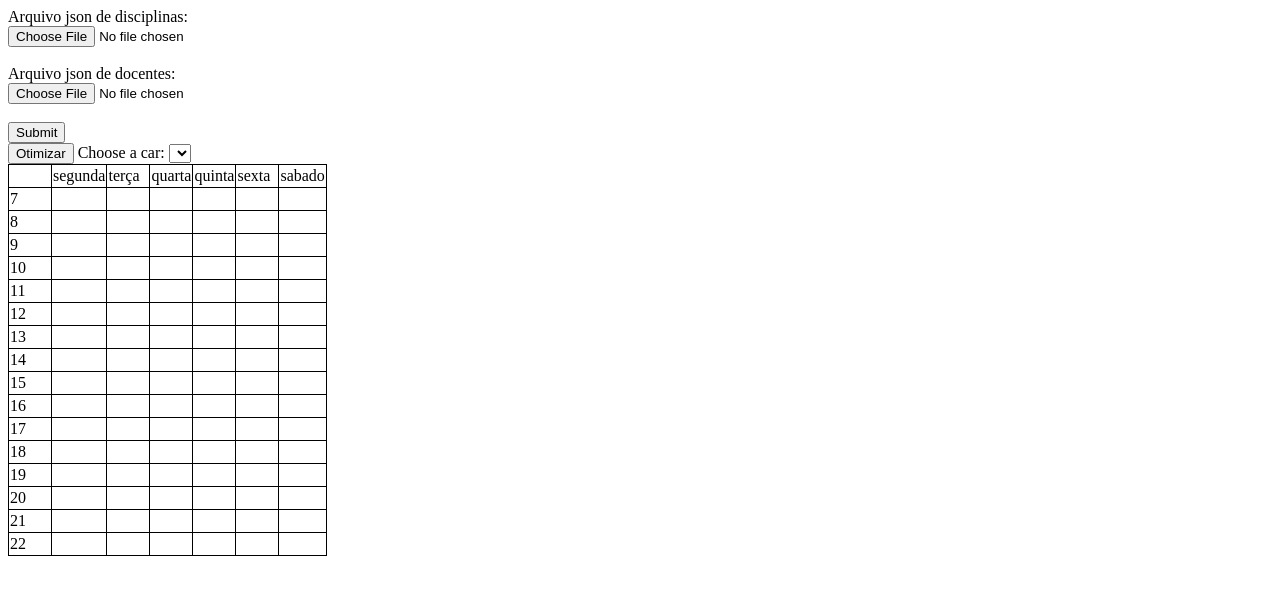
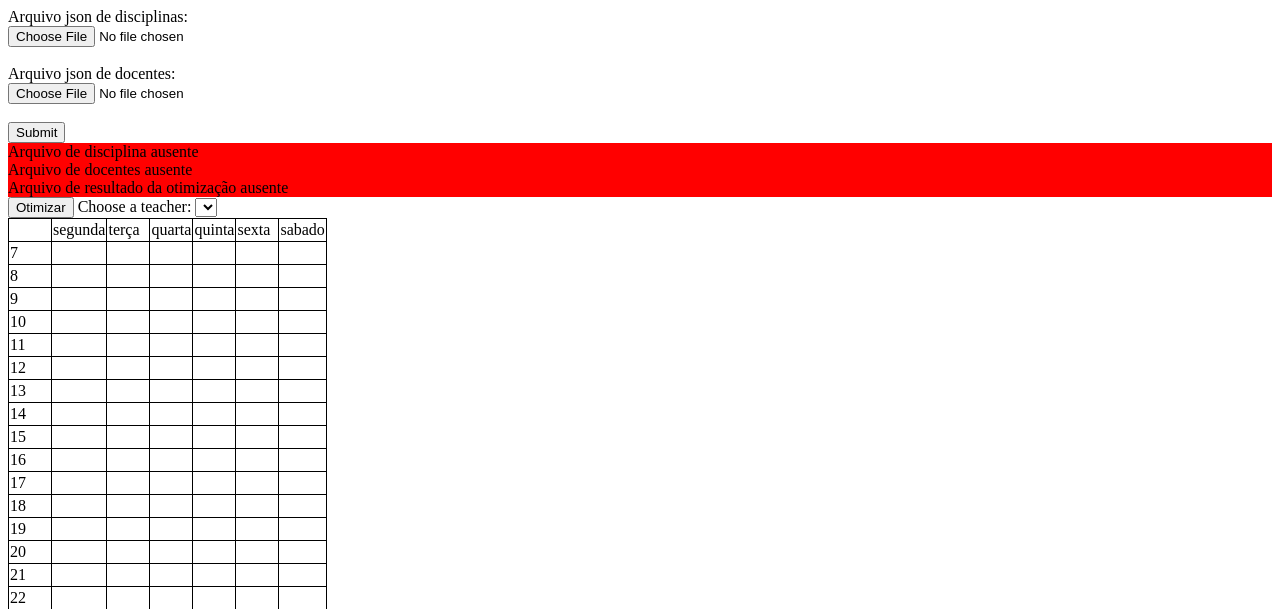
Before and after one commit to ElMigu17/TCC, a Flask app: page / in a window 1280 px wide. Shown: the top 609 px of the page. Run offline with Flask 3, Linux system fonts and the light colour scheme; lists and menus that the app fills with data are empty.

Commit message:
checar presença dos arquivos

```diff
--- a/app.py
+++ b/app.py
@@ -2,6 +2,8 @@ from flask import Flask, request, render_template, jsonify
 import json
 from organizer.Modelo import distribuicao_graduacao as dg
 from organizer.Estruturas_de_Dados import array_manipulator as am
+import os
+
 
 app = Flask(__name__)
 mydg = dg()
@@ -19,7 +21,7 @@ def upload():
         data = file_out.read().decode('utf8')
         json_object = json.loads(data)
 
-        with open('saves/diciplinas.json', 'w') as file:
+        with open('data/diciplinas.json', 'w') as file:
             json.dump(json_object, file)
 
     if 'docentes' in request.files:
@@ -27,7 +29,7 @@ def upload():
         data = file_out.read().decode('utf8')
         json_object = json.loads(data)
 
-        with open('saves/docentes.json', 'w') as file:
+        with open('data/docentes.json', 'w') as file:
             json.dump(json_object, file)
 
     return "a"
@@ -35,13 +37,16 @@ def upload():
 
 @app.route('/optimize', methods=['POST'])
 def optimize():
-    with open('saves/docentes.json', 'r') as file:
+    with open('data/docentes.json', 'r') as file:
         docentes = json.load(file)
 
-    with open('saves/diciplinas.json', "r") as file:
+    with open('data/diciplinas.json', "r") as file:
         diciplinas = json.load(file)
 
     mydg.calcula(diciplinas, docentes)
+
+    with open('data/resultado.json', "w") as file:
+        json.dump(myam.array_object_to_dict(mydg.docentes), file)
 
     return 'Optimization'
 
@@ -53,9 +58,9 @@ def show_results():
 @app.route('/docentes-info')
 def docentes_info():
     try:
-        with open('saves/docente_saida2023-1.json', 'r') as file:
+        with open('data/resultado.json', 'r') as file:
             docentes = json.load(file)
-        with open('saves/diciplinas.json', 'r') as file:
+        with open('data/diciplinas.json', 'r') as file:
             diciplinas = json.load(file)
     except:
         return "Arquivo diciplina e/ou o resultado da otimização não estão presentes"
@@ -70,6 +75,21 @@ def docentes_info():
 
     return docentes
 
+
+
+@app.route('/files-existence')
+def files_existence():
+    existencia = {"diciplinas": False, "docentes": False, "resultado": False}
+
+    for ex in existencia:
+        if os.path.exists("data/" + ex + ".json"):
+            existencia[ex] = True
+
+
+
+    return existencia
+
+
 @app.route('/get-json/<caminho>')
 def get_json(caminho):
     return caminho
--- a/organizer/Estruturas_de_Dados.py
+++ b/organizer/Estruturas_de_Dados.py
@@ -149,6 +149,7 @@ class array_manipulator:
         return array_of_objects
 
     def dict_cod_turma(self, disciplinas: list):
+
         dictionary = {}
 
         for disc in disciplinas:
--- a/templates/upload.html
+++ b/templates/upload.html
@@ -15,9 +15,15 @@
             <input type="submit" value="Submit">
         </form>
 
+        <div id="presenca-de-arquivo">
+            <div class="ausente">Arquivo de disciplina ausente</div>
+            <div class="ausente">Arquivo de docentes ausente</div>
+            <div class="ausente">Arquivo de resultado da otimização ausente</div>
+        </div>
+
         <button onclick="optimize()">Otimizar</button>
 
-        <label for="cars">Choose a car:</label>
+        <label for="docent_names">Choose a teacher:</label>
 
         <select name="docent_names" id="docent_names">
         </select>
@@ -38,12 +44,18 @@
             td > p {
                 margin: 0;
             }
+
+            .ausente{
+                background-color: red;
+            }
+            .presente{
+                background-color: green;
+            }
         </style>
 
         <script>
             var data_table = null;
             function select_docente(aa){
-                console.log(aa.target.value)
                 clear_table()
                 show_docent_diciplins(aa.target.value, data_table);
 
@@ -96,6 +108,7 @@
                         // Handle the response from the server
                         console.log(response);
                         get_data_table();
+                        check_files_existence();
                     },
                     error: function(xhr, status, error) {
                         // Handle any errors that occur during the request
@@ -154,14 +167,51 @@
                 });
             }
 
+            function check_files_existence(){
+                $.ajax({
+                    type: "GET",
+                    url: "files-existence",
+                    processData: false,
+                    contentType: false,
+                    success: function(response) {
+                        console.log(response);
+
+                        var a = document.getElementById("presenca-de-arquivo").getElementsByTagName("div")
+                        update_file_situation(response["diciplinas"], a[0]);
+                        update_file_situation(response["docentes"], a[1]);
+                        update_file_situation(response["resultado"], a[2]);
+
+                    },
+                    error: function(xhr, status, error) {
+                        console.error(error);
+                    }
+                });
+            }
+
+            function update_file_situation(exist, element){
+                if(exist){
+                    console.log("aaaaaaaaaaa")
+                    element.classList.remove("ausente")
+                    element.classList.add("presente")
+                    element.innerHTML = element.innerHTML.replace("ausente", "presente")
+                }
+                else{
+                    console.log("bbbb")
+                    element.classList.remove("presente")
+                    element.classList.add("ausente")
+                    element.innerHTML = element.innerHTML.replace("presente", "ausente")
+                }
+            }
+
             $(document).ready(function() {
 
                 create_table();
+                check_files_existence();
+
 
                 $('#envioArquivos').submit(function(e) {
                     e.preventDefault();
                     var data = new FormData($(this)[0]);
-                    console.log(data)
 
                     $.ajax({
                         type: "POST",
@@ -170,9 +220,9 @@
                         processData: false,
                         contentType: false,
 
-                        dataType: 'json',
                         success: function(response) {
                             console.log(response);
+                            check_files_existence();
                         },
                         error: function(xhr, status, error) {
                             console.error(error);
```
